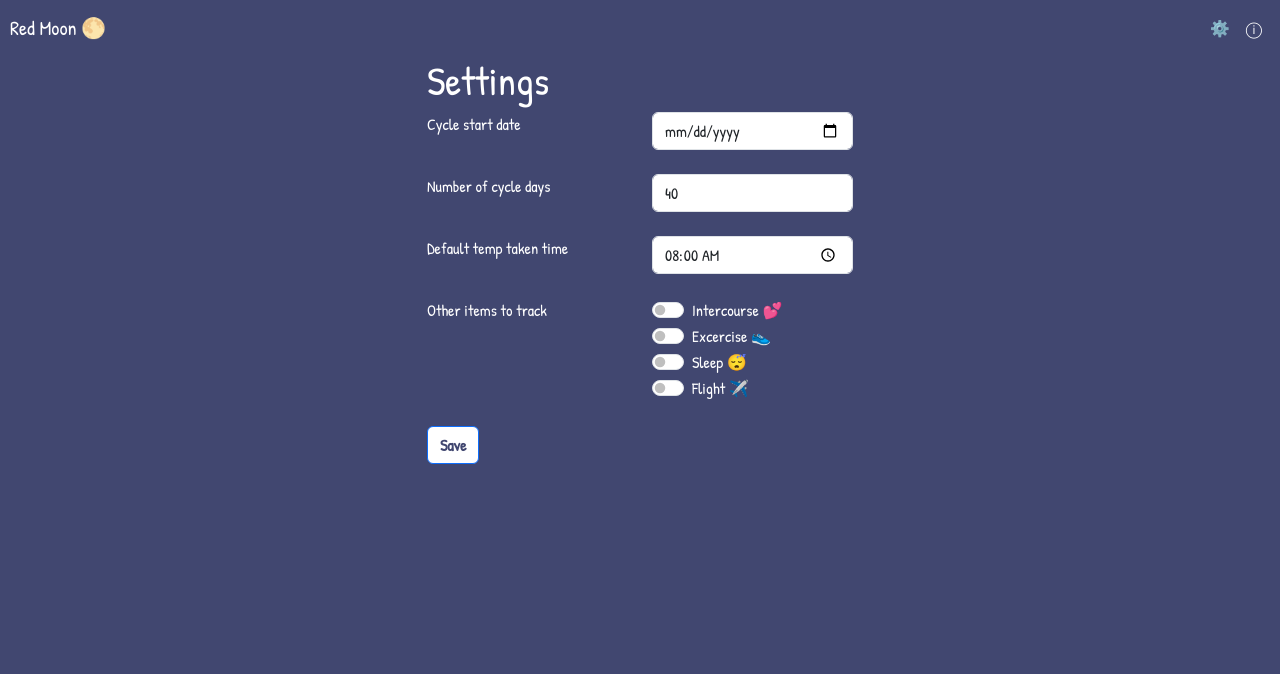
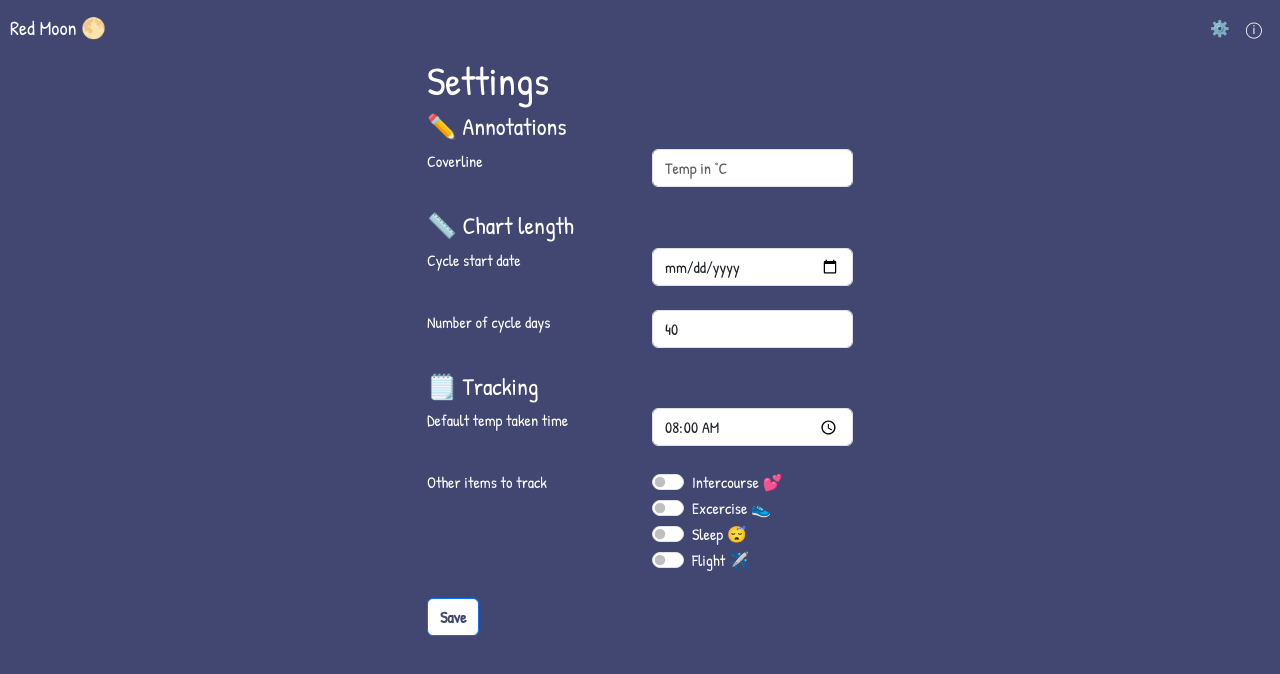
Before and after one commit to gracechin/red-moon, a React (Create React App) app: page /settings in a window 1280 px wide. Shown: the top 674 px of the page. Built offline with nearby package versions, Linux system fonts and the light colour scheme.

Commit message:
Set coverline in Settings page & draw in graph

```diff
--- a/src/components/PeriodChart.js
+++ b/src/components/PeriodChart.js
@@ -12,6 +12,7 @@ function SynchronisedGraph({
   yDomain,
   showXGridlines,
   showYGridlines,
+  horizontalLines,
 }) {
   const svgRef = useRef();
   useEffect(() => {
@@ -21,6 +22,8 @@ function SynchronisedGraph({
     }
   }, [width, height, data]);
 
+  const usedXDomain = xDomian || d3.extent(data, (d) => d.x);
+
   const drawGraph = () => {
     const svg = d3.select(svgRef.current);
     const numCols = data.length;
@@ -29,7 +32,7 @@ function SynchronisedGraph({
     const halfColWidth = colWidth * 0.5;
     const scaleX = d3
       .scaleLinear()
-      .domain(xDomian || d3.extent(data, (d) => d.x))
+      .domain(usedXDomain)
       .range([halfColWidth, chartWidth - halfColWidth]);
     const scaleY = d3
       .scaleLinear()
@@ -73,6 +76,18 @@ function SynchronisedGraph({
       .datum(filteredData)
       .attr("d", line)
       .attr("class", "graph-line");
+
+    // Draw horizontalLines
+    horizontalLines.forEach(({ y }) => {
+      svg
+        .append("path")
+        .datum([
+          { x: usedXDomain[0] - 1, y },
+          { x: usedXDomain[1] + 1, y },
+        ])
+        .attr("d", line)
+        .attr("class", "graph-line");
+    });
   };
 
   return (
@@ -327,7 +342,12 @@ const calcYDomain = (entries) => {
   return [calcMin, calcMax < max ? max + 2 : calcMax];
 };
 
-export function PeriodChart({ entries, onClickColumn, inputFieldsConfig }) {
+export function PeriodChart({
+  entries,
+  onClickColumn,
+  inputFieldsConfig,
+  coverline,
+}) {
   const MIN_COL_WIDTH = 28;
   const fontSize = "small";
   const TABLE_HEADING_WIDTH = 100;
@@ -415,6 +435,7 @@ export function PeriodChart({ entries, onClickColumn, inputFieldsConfig }) {
             data={visibleData.filter((d) => d.graph).map((d) => d.graph)}
             yDomain={yDomain}
             showYGridlines={true}
+            horizontalLines={coverline ? [{ y: coverline * 10 }] : []}
           />
           <ChartOverlay
             yDomain={yDomain}
--- a/src/pages/Home.js
+++ b/src/pages/Home.js
@@ -21,6 +21,7 @@ import {
   DEF_TEMP_TAKEN_TIME_KEY,
   REQUIRED_ENTRY_INPUT_FIELDS,
   OPTIONAL_ENTRY_INPUT_FIELDS,
+  COVERLINE_TEMP_KEY,
 } from "../utils/constants";
 import { newDateStrByDiff } from "../utils/dateTime";
 
@@ -77,6 +78,7 @@ function HomePage() {
           setSelectedColumn(colIdx);
           setShowEntryModal(true);
         }}
+        coverline={settings[COVERLINE_TEMP_KEY]}
         inputFieldsConfig={inputFieldsConfig}
       />
       <PeriodEntryModal
--- a/src/pages/Settings.js
+++ b/src/pages/Settings.js
@@ -3,12 +3,13 @@ import { useNavigate } from "react-router-dom";
 import NavBar from "../components/NavBar";
 import { SwitchInput } from "../components/FormInput";
 import { Col, Row, Container, Form, Button } from "react-bootstrap";
-import { saveSettings, getSettings } from "../utils/dataStorage";
+import { saveSettings, getSettings, getAllEntries } from "../utils/dataStorage";
 import {
   CHART_START_DATE_KEY,
   CHART_NUM_OF_CYCLE_DAYS_KEY,
   DEF_TEMP_TAKEN_TIME_KEY,
   OPTIONAL_ENTRY_INPUT_FIELDS,
+  COVERLINE_TEMP_KEY,
 } from "../utils/constants";
 
 const FieldRow = ({ children, name }) => {
@@ -25,6 +26,17 @@ const FieldRow = ({ children, name }) => {
   );
 };
 
+const calcTempRange = () => {
+  const allEntries = getAllEntries();
+  const tempValues = allEntries
+    .filter((e) => !!e.Temperature)
+    .map((e) => e.Temperature);
+  return {
+    max: Math.max.apply(null, tempValues),
+    min: Math.min.apply(null, tempValues),
+  };
+};
+
 function SettingsPage() {
   const navigate = useNavigate();
   const defOptionalFieldSettings = OPTIONAL_ENTRY_INPUT_FIELDS.reduce(
@@ -32,6 +44,7 @@ function SettingsPage() {
     {}
   );
   const [defSettings, setDefSettings] = useState(getSettings());
+  const tempRange = calcTempRange();
 
   function handleSubmit(e) {
     e.preventDefault(); // Prevent the browser from reloading the page
@@ -47,6 +60,19 @@ function SettingsPage() {
       <Container className="settings">
         <h1>Settings</h1>
         <Form method="post" onSubmit={handleSubmit}>
+          <h4>✏️ Annotations</h4>
+          <FieldRow name="Coverline">
+            <Form.Control
+              name={COVERLINE_TEMP_KEY}
+              label={COVERLINE_TEMP_KEY}
+              type="number"
+              placeholder="Temp in °C"
+              max={tempRange.max}
+              min={tempRange.min}
+              defaultValue={defSettings[COVERLINE_TEMP_KEY]}
+            />
+          </FieldRow>
+          <h4>📏 Chart length</h4>
           <FieldRow name="Cycle start date">
             <Form.Control
               name={CHART_START_DATE_KEY}
@@ -62,6 +88,7 @@ function SettingsPage() {
               defaultValue={defSettings[CHART_NUM_OF_CYCLE_DAYS_KEY]}
             />
           </FieldRow>
+          <h4>🗒️ Tracking</h4>
           <FieldRow name="Default temp taken time">
             <Form.Control
               name={DEF_TEMP_TAKEN_TIME_KEY}
--- a/src/utils/dataStorage.js
+++ b/src/utils/dataStorage.js
@@ -10,6 +10,7 @@ import {
   SETTINGS_KEY,
   CHART_START_DATE_KEY,
   CHART_NUM_OF_CYCLE_DAYS_KEY,
+  COVERLINE_TEMP_KEY,
 } from "../utils/constants";
 
 // Utils
@@ -33,11 +34,13 @@ const initialiseSettings = () => {
   return defSettings;
 };
 
+const FLOAT_SETTING_KEYS = [CHART_NUM_OF_CYCLE_DAYS_KEY, COVERLINE_TEMP_KEY];
+
 export const getSettings = () => {
   var settings = getStored(SETTINGS_KEY);
   if (!settings) settings = initialiseSettings();
-  settings[CHART_NUM_OF_CYCLE_DAYS_KEY] = parseInt(
-    settings[CHART_NUM_OF_CYCLE_DAYS_KEY]
+  FLOAT_SETTING_KEYS.forEach(
+    (k) => (settings[k] = settings[k] && parseFloat(settings[k]))
   );
   return settings;
 };
```
